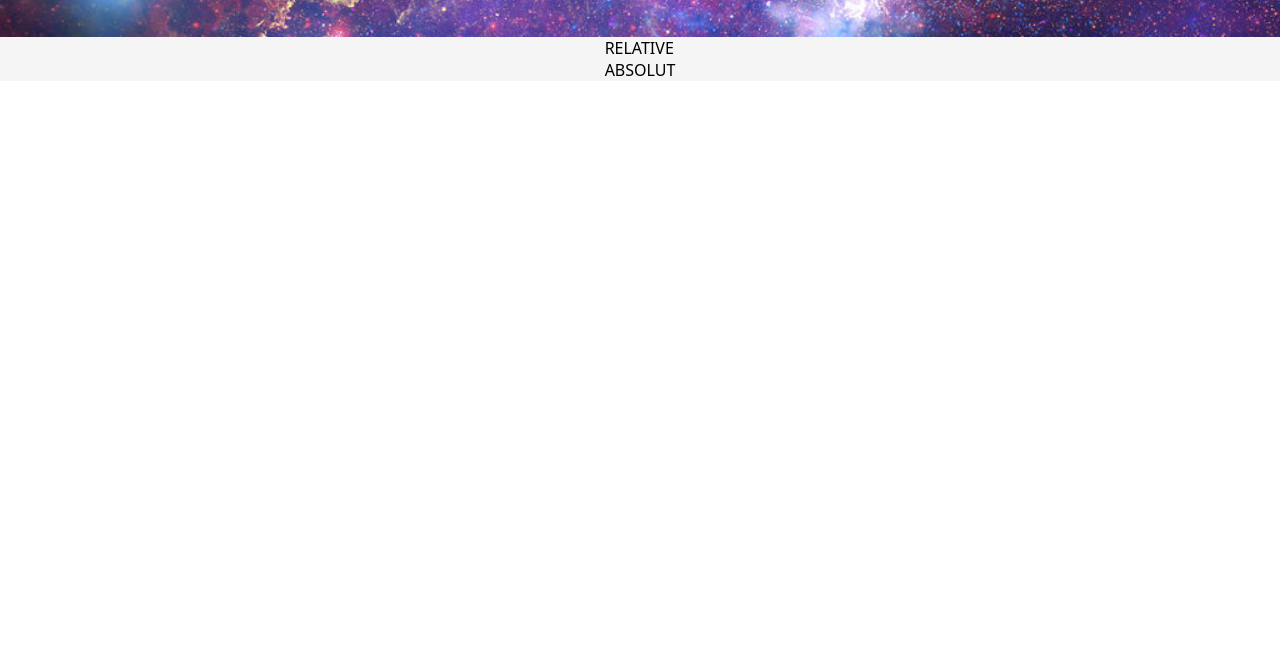
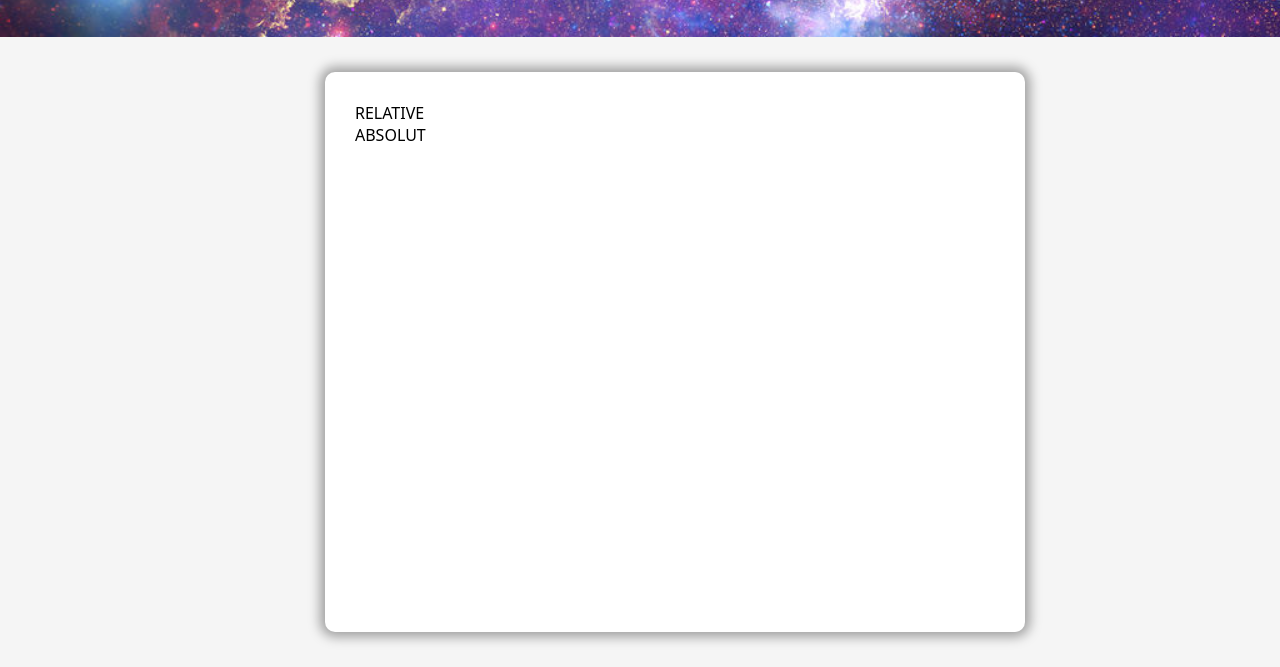
Before and after one commit to WilliamPeynichou/MaquetteLien, a plain HTML site: page indexPosi.html in a window 1280 px wide. Shown: the part 163-830 px from the top of the page. Before the commit the page ends 800 px from the top, so only its background shows below. Drawn offline with Linux system fonts and the light colour scheme.

Commit message:
maj posi

```diff
--- a/indexPosi.html
+++ b/indexPosi.html
@@ -21,8 +21,8 @@
     </header>
     <main>
     <section>
-        <div class="box">
-            <div class="absolut">RELATIVE</div>
+        <div class="bloc">
+            <div class="relative">RELATIVE</div>
             <div class="absolut">ABSOLUT</div>
         </div>
         <div class="box"></div>
```
